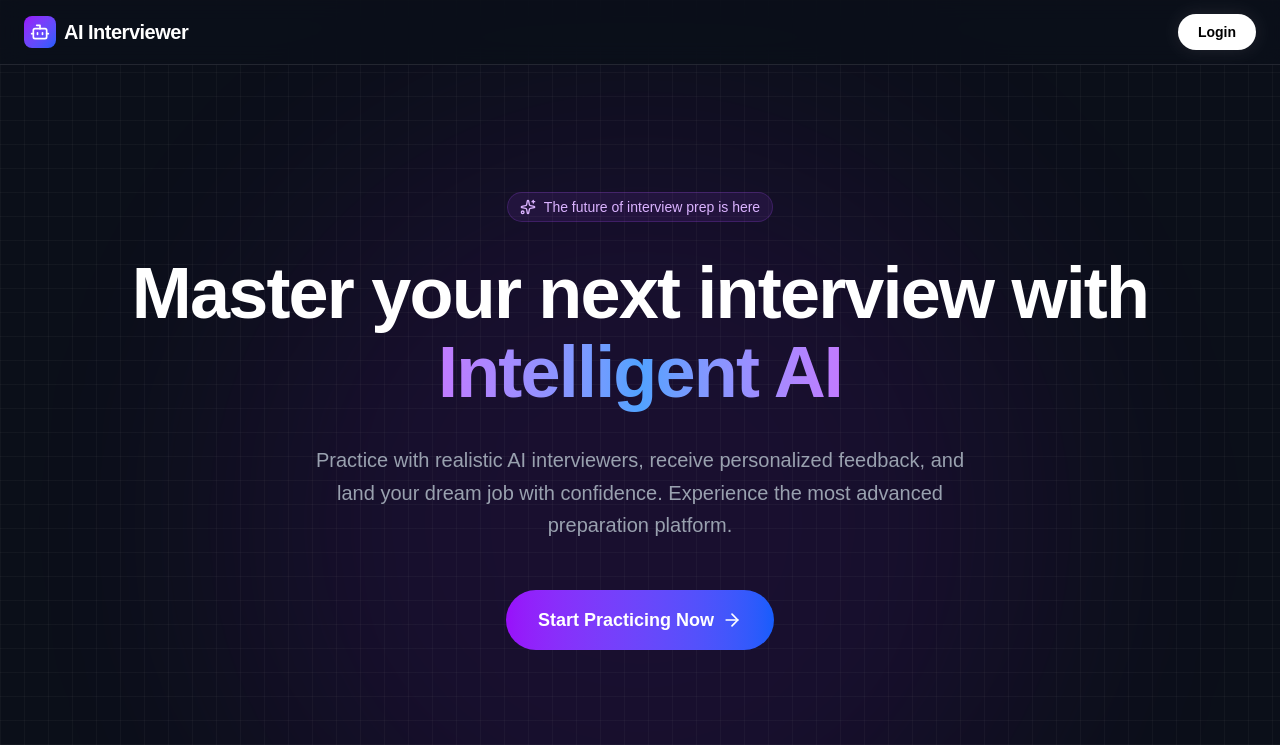
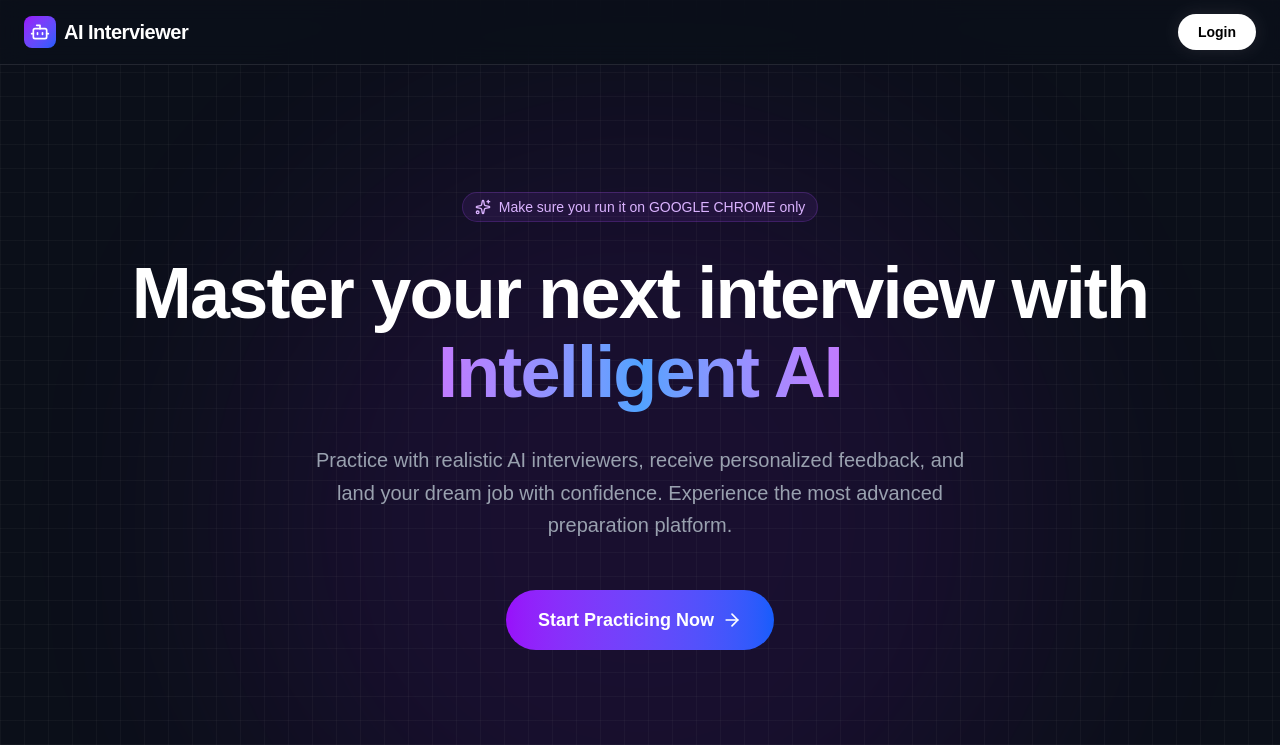
Before and after one commit to Divyanshnahar/AI-INTERVIEW, a Next.js app: page / in a window 1280 px wide. Shown: the top 745 px of the page. Built offline with nearby package versions, Linux system fonts and the light colour scheme; no server answers.

Commit message:
made some changes

```diff
--- a/app/page.tsx
+++ b/app/page.tsx
@@ -70,7 +70,7 @@ export default async function Home() {
         <div className="relative z-10 max-w-5xl mx-auto flex flex-col items-center text-center gap-8">
           <div className="inline-flex items-center gap-2 px-3 py-1 rounded-full bg-purple-500/10 border border-purple-500/20 text-purple-300 text-sm font-medium">
             <Sparkles className="w-4 h-4" />
-            <span>The future of interview prep is here</span>
+            <span>Make sure you run it on GOOGLE CHROME only</span>
           </div>
 
           <h1 className="text-5xl md:text-7xl font-extrabold tracking-tight leading-[1.1]">
```
